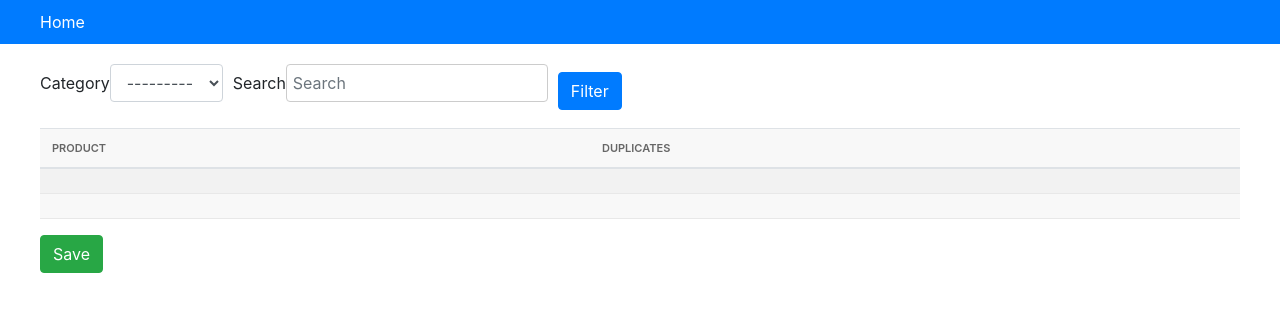
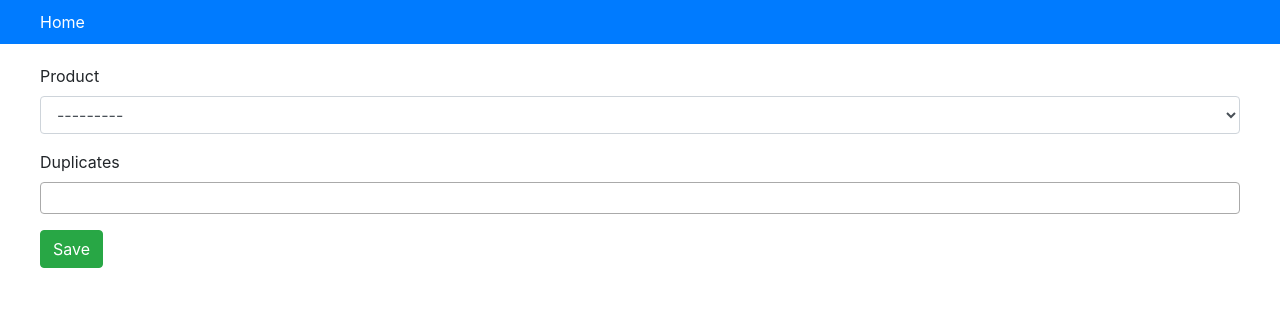
Before and after one commit to oreilm49/scrapy-django-ecommerce-analysis-tool, a Django app: template cms/templates/site/map_products.html in a window 1280 px wide. Shown: the part 49-380 px from the top of the page. Run offline with Django 3.2, Linux system fonts and the light colour scheme; the template is opened without the code that fills it: values that come from a table or form of the project are taken from there, others are empty; some libraries are stand-ins or nearby versions.

Commit message:
removed table from map_products

```diff
--- a/cms/templates/site/map_products.html
+++ b/cms/templates/site/map_products.html
@@ -8,26 +8,9 @@
 {% endblock %}
 
 {% block main_content %}
-    {% include "includes/filter.html" %}
     <form method="post">
         {% csrf_token %}
-        {% bootstrap_form form.management_form %}
-        <table class="ellipsis-head table table-striped">
-            <thead>
-              <tr>
-                  <th class="narrow-cell">{% trans 'Product' %}</th>
-                  <th class="narrow-cell">{% trans 'Duplicates' %}</th>
-              </tr>
-            </thead>
-            <tbody>
-            {% for duplicate_form in form %}
-                <tr>
-                    <th>{{ duplicate_form.product }}</th>
-                    <td>{% bootstrap_form duplicate_form layout='inline' form_group_class='' %}</td>
-                </tr>
-            {% endfor %}
-            </tbody>
-        </table>
+        {% bootstrap_form form %}
         {% bootstrap_button _('Save') button_type="submit" button_class='btn-success' %}
     </form>
 {% endblock %}
```
